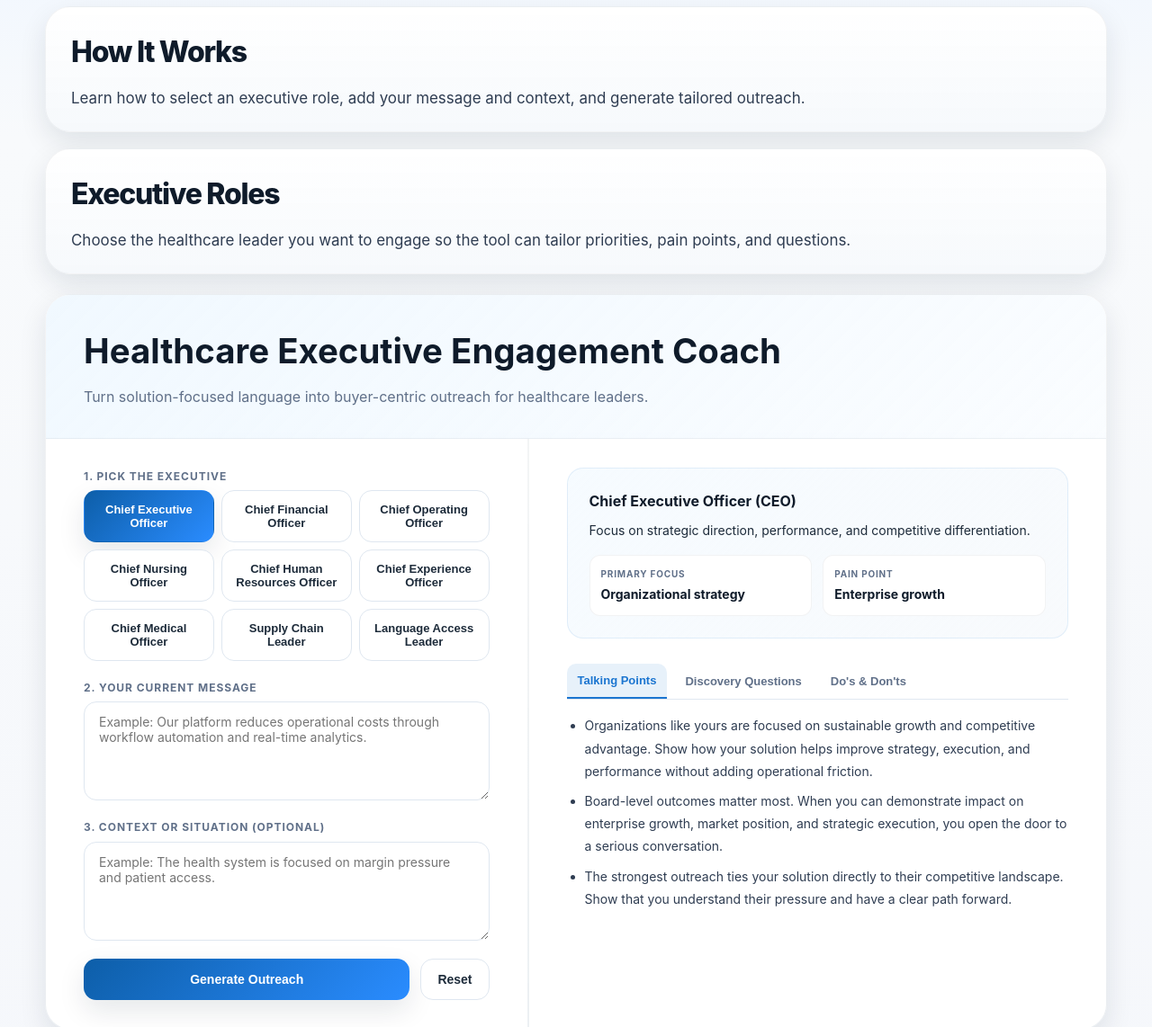
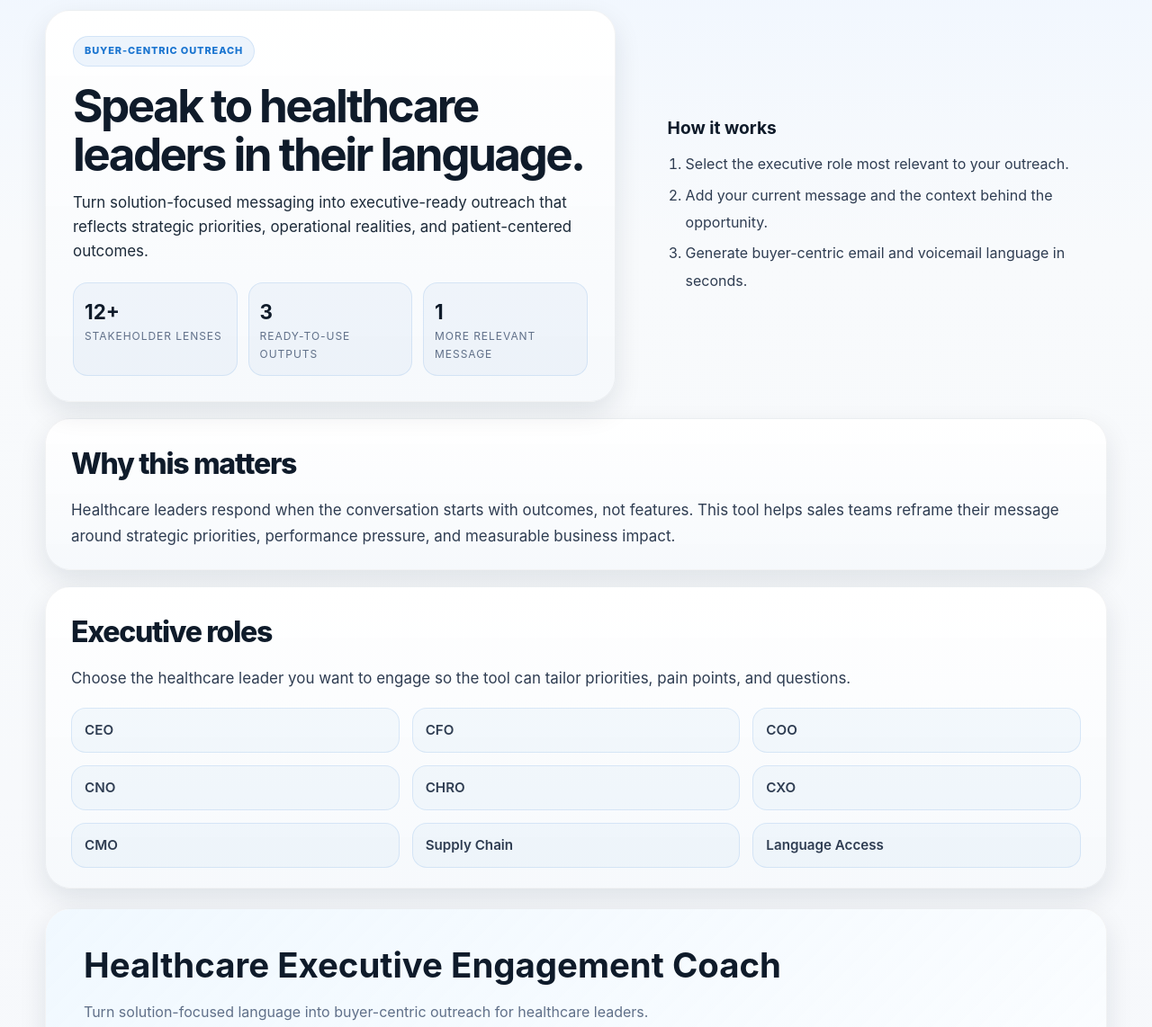
Before and after one commit to coreyboltamn/healthcare-executive-copilot, a plain HTML site: page index.html in a window 1280 px wide. Shown: the part 120-1262 px from the top of the page at 90% size. Drawn offline with Linux system fonts and the light colour scheme.

Commit message:
Polish the healthcare executive outreach landing page with a stronger UX, cleaner section layout, more persuasive messaging, and better-generated email/voicemail content

```diff
--- a/index.html
+++ b/index.html
@@ -55,6 +55,9 @@
         width: 38px; height: 38px; background: linear-gradient(135deg, var(--blue-600), var(--cyan-400));
         border-radius: 12px; color: white; display: grid; place-items: center; font-size: 18px; font-weight: 800;
       }
+      .brand small {
+        display: block; color: var(--slate-500); font-size: 11px; letter-spacing: 0.12em; text-transform: uppercase; margin-top: 3px; font-weight: 700;
+      }
       .nav-links { display: flex; gap: 24px; }
       .nav-link {
         font-size: 13px; font-weight: 600; color: var(--slate-700); transition: all 0.2s ease; position: relative;
@@ -70,15 +73,61 @@
         background: linear-gradient(135deg, var(--blue-700), var(--blue-500)); color: white; font-weight: 700; font-size: 13px;
         box-shadow: var(--shadow-soft); cursor: pointer;
       }
+
+      .hero-grid {
+        display: grid; grid-template-columns: 1.1fr 0.9fr; gap: 28px; margin-top: 22px; align-items: stretch;
+      }
+      .hero-panel, .info-section {
+        background: linear-gradient(180deg, rgba(255,255,255,0.97), rgba(246,249,252,0.98));
+        border: 1px solid rgba(17,24,39,0.05); border-radius: 28px; box-shadow: var(--shadow-soft);
+      }
+      .hero-panel {
+        padding: 28px 30px; display: flex; flex-direction: column; justify-content: center;
+      }
+      .eyebrow {
+        display: inline-block; color: var(--blue-600); background: rgba(27,117,208,0.08); border: 1px solid rgba(27,117,208,0.12);
+        padding: 7px 12px; border-radius: 999px; font-size: 11px; letter-spacing: 0.08em; font-weight: 800; text-transform: uppercase;
+        margin-bottom: 16px; width: fit-content;
+      }
+      .hero-panel h1 {
+        margin: 0 0 14px 0; font-size: clamp(2.4rem, 4vw, 4.1rem); line-height: 1.06; color: var(--slate-900); letter-spacing: -0.05em;
+      }
+      .hero-panel p {
+        margin: 0; font-size: 1.06rem; color: var(--slate-600); max-width: 60ch;
+      }
+      .hero-metrics {
+        display: grid; grid-template-columns: repeat(3, minmax(0,1fr)); gap: 12px; margin-top: 20px;
+      }
+      .metric {
+        background: rgba(11,92,170,0.04); border: 1px solid rgba(27,117,208,0.12); border-radius: 16px; padding: 14px 12px;
+      }
+      .metric strong { display: block; font-size: 1.4rem; color: var(--slate-900); }
+      .metric span { display: block; font-size: 12px; color: var(--slate-500); text-transform: uppercase; letter-spacing: 0.08em; }
+
+      .info-panel {
+        padding: 28px 30px; display: flex; flex-direction: column; justify-content: center;
+      }
+      .info-panel h3 {
+        margin: 0 0 10px 0; color: var(--slate-900); font-size: 1.2rem;
+      }
+      .step-list { margin: 0; padding-left: 20px; color: var(--slate-700); line-height: 1.9; }
+      .step-list li { margin-bottom: 4px; }
       .section { padding: 34px 0 14px; }
       .info-section {
-        margin-top: 18px; padding: 24px 28px 22px; background: linear-gradient(180deg, rgba(255,255,255,0.95), rgba(246,249,252,0.98));
-        border: 1px solid rgba(17,24,39,0.05); border-radius: 28px; box-shadow: var(--shadow-soft);
+        margin-top: 18px; padding: 24px 28px 22px;
       }
       .info-section h2 {
         margin: 0 0 12px 0; font-size: clamp(2rem, 2.2vw, 2.8rem); color: var(--slate-900); font-weight: 800; letter-spacing: -0.04em;
       }
       .info-section p { margin: 0; font-size: 1.06rem; color: var(--slate-700); line-height: 1.7; }
+
+      .role-grid {
+        display: grid; grid-template-columns: repeat(3, minmax(0,1fr)); gap: 14px; margin-top: 18px;
+      }
+      .role-chip {
+        background: rgba(27,117,208,0.04); border: 1px solid rgba(27,117,208,0.12); border-radius: 16px; padding: 12px 14px;
+        color: var(--slate-700); font-weight: 600; font-size: 0.95rem;
+      }
 
       .coach-shell {
         margin-top: 22px; background: linear-gradient(180deg, rgba(255,255,255,0.95), rgba(246,249,252,0.98));
@@ -184,12 +233,13 @@
       }
 
       @media (max-width: 950px) {
-        .coach-body { grid-template-columns: 1fr; min-height: auto; }
+        .hero-grid, .coach-body { grid-template-columns: 1fr; min-height: auto; }
         .coach-input, .coach-output { padding: 24px 28px; }
         .role-buttons { grid-template-columns: repeat(2, 1fr); }
         .nav-links { gap: 12px; }
         .nav-link { font-size: 11px; }
         .info-section { padding: 20px 22px; }
+        .role-grid { grid-template-columns: repeat(2, minmax(0,1fr)); }
       }
       @media (max-width: 768px) {
         .nav-links { display: none; }
@@ -197,12 +247,12 @@
       }
       @media (max-width: 640px) {
         .coach-head { padding: 24px 20px; }
-        .coach-input, .coach-output { padding: 20px; }
-        .coach-head h1 { font-size: 1.5rem; }
+        .coach-input, .coach-output, .hero-panel, .info-panel { padding: 20px; }
+        .hero-head h1, .coach-head h1 { font-size: 1.5rem; }
         .role-buttons { grid-template-columns: 1fr; }
         .button-group { flex-direction: column; }
         .btn-primary { min-width: auto; }
-        .stat-group { grid-template-columns: 1fr; }
+        .stat-group, .hero-metrics, .role-grid { grid-template-columns: 1fr; }
         .nav { min-height: 64px; }
         .nav-cta { padding: 9px 14px; font-size: 12px; }
         .info-section { padding: 18px 20px; }
@@ -236,14 +286,55 @@
 
     <main class="section">
       <div class="container">
+        <div class="hero-grid">
+          <div class="hero-panel">
+            <div class="eyebrow">Buyer-centric outreach</div>
+            <h1>Speak to healthcare leaders in their language.</h1>
+            <p>Turn solution-focused messaging into executive-ready outreach that reflects strategic priorities, operational realities, and patient-centered outcomes.</p>
+            <div class="hero-metrics">
+              <div class="metric">
+                <strong>12+</strong>
+                <span>stakeholder lenses</span>
+              </div>
+              <div class="metric">
+                <strong>3</strong>
+                <span>ready-to-use outputs</span>
+              </div>
+              <div class="metric">
+                <strong>1</strong>
+                <span>more relevant message</span>
+              </div>
+            </div>
+          </div>
+          <div class="info-panel">
+            <h3>How it works</h3>
+            <ol class="step-list">
+              <li>Select the executive role most relevant to your outreach.</li>
+              <li>Add your current message and the context behind the opportunity.</li>
+              <li>Generate buyer-centric email and voicemail language in seconds.</li>
+            </ol>
+          </div>
+        </div>
+
         <div class="info-section" id="how-it-works">
-          <h2>How It Works</h2>
-          <p>Learn how to select an executive role, add your message and context, and generate tailored outreach.</p>
+          <h2>Why this matters</h2>
+          <p>Healthcare leaders respond when the conversation starts with outcomes, not features. This tool helps sales teams reframe their message around strategic priorities, performance pressure, and measurable business impact.</p>
         </div>
 
         <div class="info-section" id="executive-roles">
-          <h2>Executive Roles</h2>
+          <h2>Executive roles</h2>
           <p>Choose the healthcare leader you want to engage so the tool can tailor priorities, pain points, and questions.</p>
+          <div class="role-grid">
+            <div class="role-chip">CEO</div>
+            <div class="role-chip">CFO</div>
+            <div class="role-chip">COO</div>
+            <div class="role-chip">CNO</div>
+            <div class="role-chip">CHRO</div>
+            <div class="role-chip">CXO</div>
+            <div class="role-chip">CMO</div>
+            <div class="role-chip">Supply Chain</div>
+            <div class="role-chip">Language Access</div>
+          </div>
         </div>
 
         <div class="coach-shell" id="outreach-builder">
@@ -266,7 +357,7 @@
 
               <div class="input-group">
                 <label class="input-label">3. Context or situation (optional)</label>
-                <textarea class="input-field" id="userContext" placeholder="Example: The health system is focused on margin pressure and patient access."></textarea>
+                <textarea class="input-field" id="userContext" placeholder="Example: The health system is focused on margin pressure, staffing strain, and patient access."></textarea>
               </div>
 
               <div class="button-group">
@@ -640,21 +731,33 @@
         return (value || '').trim() || 'Our platform helps improve operational efficiency and patient experience.';
       }
 
+      function normaliseForSentence(value) {
+        const clean = String(value || '').trim();
+        if (!clean) return 'our solution';
+        return clean.replace(/\s+/g, ' ');
+      }
+
       function buildEmailContent() {
         const exec = executives[selectedRole];
+        const roleLabel = exec.title.split(' (')[0];
         const originalMessage = sanitizeText(document.getElementById('userMessage').value);
         const context = sanitizeText(document.getElementById('userContext').value);
+        const messageSentence = normaliseForSentence(originalMessage);
+        const contextSentence = context && context !== 'Our platform helps improve operational efficiency and patient experience.' ? normaliseForSentence(context) : '';
 
-        const subject = `Let’s explore support for ${exec.title.split(' (')[0]} priorities`;
+        const valueHeadline = exec.focus.toLowerCase();
+        const painPoint = exec.pain.toLowerCase();
+
+        const subject = `Quick question on ${valueHeadline} for ${roleLabel}`;
         const body = [
           'Hi [Name],',
           '',
-          `I wanted to connect on a timely topic for ${exec.title.split(' (')[0]} leadership.`,
+          `I wanted to reach out because I believe there may be a timely opportunity to support ${roleLabel.toLowerCase()} priorities around ${painPoint}.`,
           '',
-          `The challenge we are seeing in healthcare organizations today is that teams need a way to ${originalMessage.toLowerCase()}.`,
-          context && context !== 'Our platform helps improve operational efficiency and patient experience.' ? `In your environment, ${context.toLowerCase()}, which makes this especially relevant.` : '',
+          `The challenge in healthcare today is that teams need a way to ${messageSentence.toLowerCase()}.`,
+          contextSentence ? `In your environment, ${contextSentence.toLowerCase()}, which makes this especially relevant.` : 'This is particularly important as organizations continue to balance performance, access, and patient experience goals.',
           '',
-          'I believe there may be a strong fit between your priorities and the support we provide, and I would welcome a brief conversation to explore where this creates the most value.',
+          `I think there could be a strong fit between your priorities and what we help organizations accomplish around ${valueHeadline}. I would welcome a brief conversation to explore where that value may be most meaningful.`,
           '',
           'Would you be open to a short discussion next week?',
           '',
@@ -667,9 +770,9 @@
 
       function buildVoicemail() {
         const exec = executives[selectedRole];
-        const roleName = exec.title.split(' (')[0];
+        const roleLabel = exec.title.split(' (')[0];
         const message = sanitizeText(document.getElementById('userMessage').value);
-        return `Hi [Name], this is [Your Name]. I’m reaching out because I believe we can help support ${roleName.toLowerCase()} priorities around improving operational performance and patient experience. Specifically, the opportunity is to help with ${message.toLowerCase()}. I’d welcome a quick conversation when it makes sense. Thank you and I’ll follow up by email.`;
+        return `Hi [Name], this is [Your Name]. I’m reaching out because I believe we can help support ${roleLabel.toLowerCase()} priorities around ${exec.pain.toLowerCase()}. Specifically, the opportunity is to help organizations ${message.toLowerCase()}. I’d welcome a quick conversation when it makes sense. Thank you and I’ll send a follow-up note by email.`;
       }
 
       function showGeneratedContent() {
```
